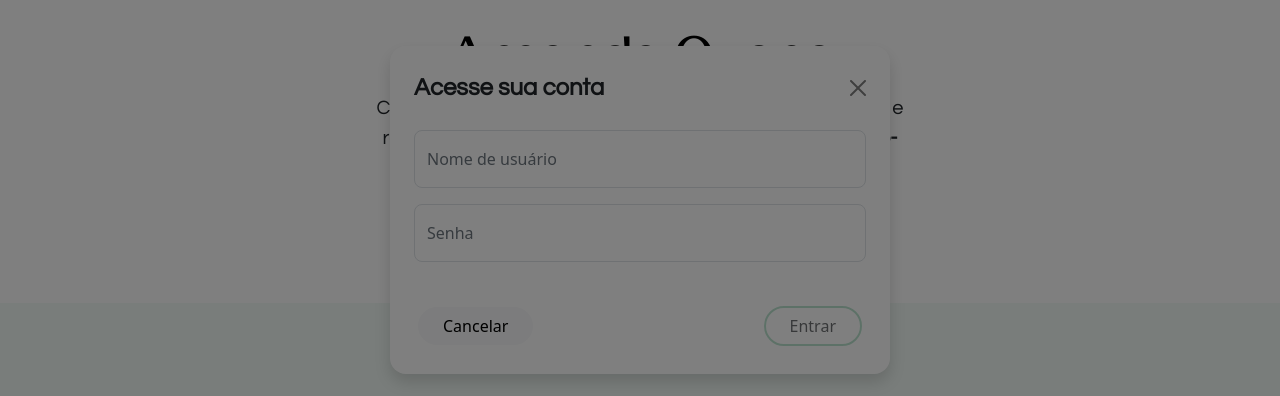
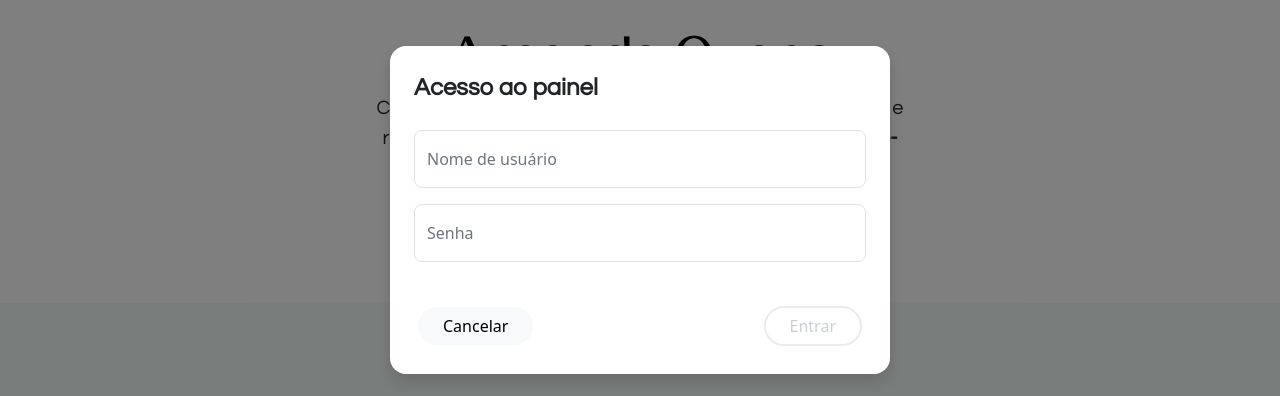
Before and after one commit to igors89/Ford_Enter_Sprint_Final, an Angular app: page /home in a window 1280 px wide. Both pictures are taken after a click on the button "Login". Shown: the part 190-586 px from the top of the page. Built offline with nearby package versions, Linux system fonts and the light colour scheme; no server answers.

Commit message:
Commit automático

```diff
--- a/src/app/components/cabecalho/cabecalho.component.css
+++ b/src/app/components/cabecalho/cabecalho.component.css
@@ -22,3 +22,26 @@
 .nav-link-custom:hover {
     color: #98d4b6; /* Fica verde ao passar o mouse */
 }
+
+.btn-outline-verde {
+    color: #212529; /* Texto escuro por padrão */
+    border: 2px solid #98d4b6; /* Borda na sua cor verde clara */
+    background-color: transparent;
+    /* A propriedade transition cria a animação suave de fundo, cor e sombra */
+    transition: background-color 0.4s ease, border-color 0.4s ease, color 0.4s ease, transform 0.2s ease, box-shadow 0.2s ease;
+}
+
+.btn-outline-verde:not(:disabled):hover {
+    background-color: #98d4b6; /* Preenche com o verde claro */
+    color: #212529; /* Mantém o texto escuro para dar leitura */
+    border-color: #98d4b6;
+    transform: translateY(-2px); /* Dá uma leve flutuada para cima */
+    box-shadow: 0 5px 15px rgba(152, 212, 182, 0.4); /* Cria uma sombra verde suave */
+    cursor: pointer;
+}
+
+.btn-outline-verde:disabled {
+    border-color: #dee2e6;
+    color: #adb5bd;
+    background-color: transparent;
+}
--- a/src/app/components/cabecalho/cabecalho.component.html
+++ b/src/app/components/cabecalho/cabecalho.component.html
@@ -12,13 +12,13 @@
     <div class="col-md-3 text-end pe-3">
         <button type="button" class="btn btn-outline-verde px-4" data-bs-toggle="modal" data-bs-target="#loginModal">Login</button>
     </div>
+</header>
 <!-- Modal -->
-    <div class="modal fade" id="loginModal" tabindex="-1" aria-labelledby="loginModalLabel" aria-hidden="true">
+<div class="modal fade" id="loginModal" tabindex="-1" aria-labelledby="loginModalLabel" aria-hidden="true" data-bs-backdrop="false" style="background-color: rgba(0, 0, 0, 0.5);">
     <div class="modal-dialog modal-dialog-centered">
         <div class="modal-content rounded-4 border-0 shadow">
             <div class="modal-header border-bottom-0 pb-0 pt-4 px-4">
-                    <h1 class="modal-title fs-4 fw-bold questrial-regular" id="loginModalLabel">Acesse sua conta</h1>
-                    <button type="button" class="btn-close" data-bs-dismiss="modal" aria-label="Close"></button>
+                <h1 class="modal-title fs-4 fw-bold questrial-regular" id="loginModalLabel">Acesso ao painel</h1>
             </div>
             <form #formLogin="ngForm" (ngSubmit)="login()">
                 <div class="modal-body p-4">
@@ -44,4 +44,3 @@
         </div>
     </div>
 </div>
-</header>
--- a/src/app/components/cabecalho/cabecalho.component.ts
+++ b/src/app/components/cabecalho/cabecalho.component.ts
@@ -1,8 +1,10 @@
-import { Component } from '@angular/core';
+import { AfterViewInit, Component, OnDestroy } from '@angular/core';
 import { LoginService } from '../../services/login.service';
 import { Router } from '@angular/router';
 import { FormsModule } from '@angular/forms';
 import { CommonModule } from '@angular/common';
+
+declare var bootstrap: any;
 
 @Component({
   selector: 'app-cabecalho',
@@ -40,7 +42,14 @@ export class CabecalhoComponent {
             return
           },
           next: () => {
-            this.router.navigate(['home'])
+            const modalElement = document.getElementById('loginModal');
+            const modalInstance = bootstrap.Modal.getInstance(modalElement);
+            if (modalInstance) {
+                modalInstance.hide();
+            }
+            setTimeout(() => {
+                this.router.navigate(['panel'])
+            }, 300);
           }
         });
       }
```
Lines whose indentation alone changed are shown as unchanged.
